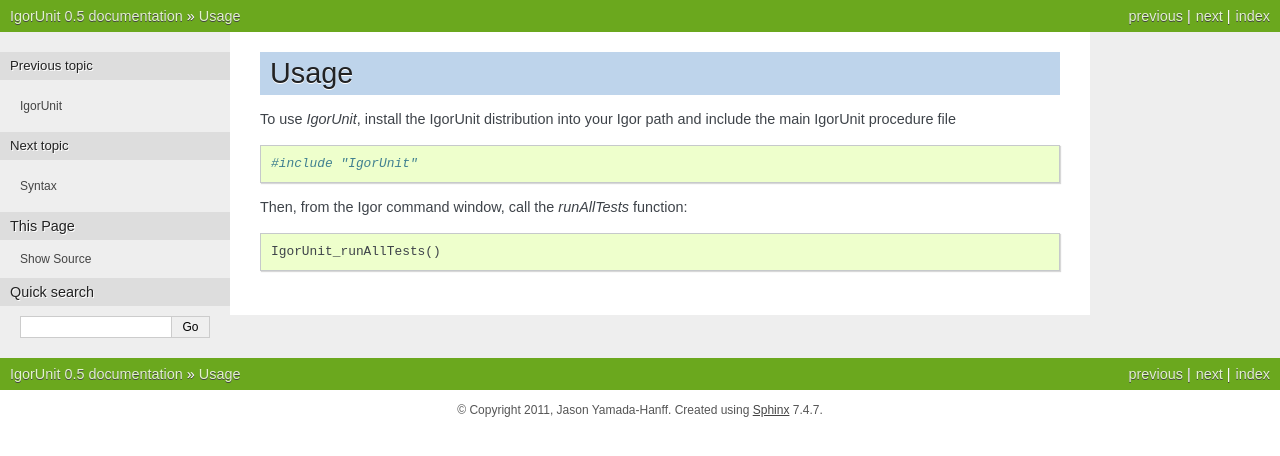
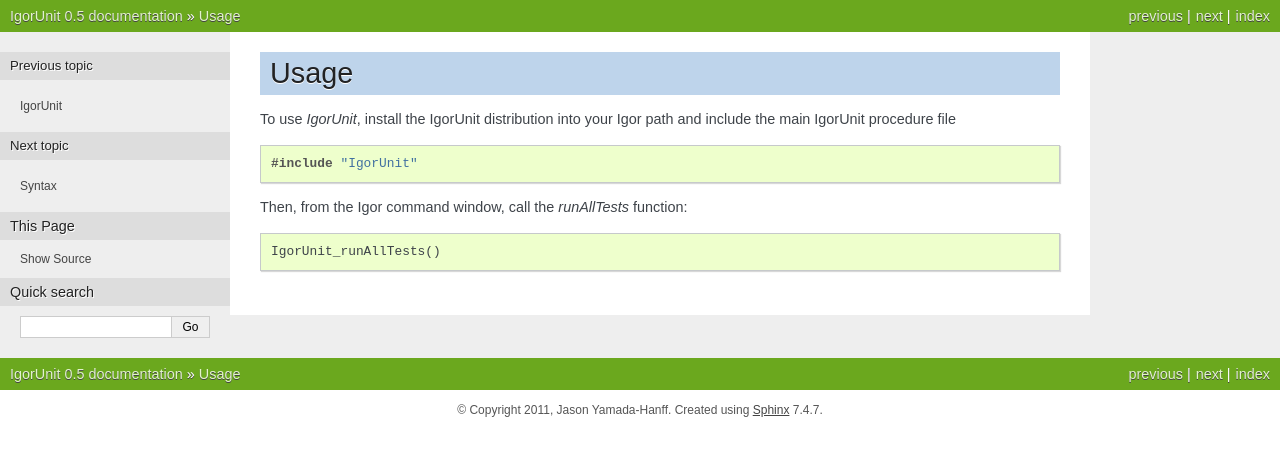
Before and after one commit to yamad/igorunit, a Sphinx documentation site: the page built from docs/usage.rst, in a window 1280 px wide. Shown: the top 456 px of the page. Built offline with Sphinx 7.4.7, drawn with Linux system fonts in a browser that asks for light colours.

Commit message:
Use pygments lexer for igor (github.com/yamad/igor-pygments-lexer)

```diff
--- a/docs/conf.py
+++ b/docs/conf.py
@@ -82,6 +82,7 @@
 
 # The name of the Pygments (syntax highlighting) style to use.
 pygments_style = 'sphinx'
+highlight_language = "igor"
 
 # A list of ignored prefixes for module index sorting.
 #modindex_common_prefix = []
```
